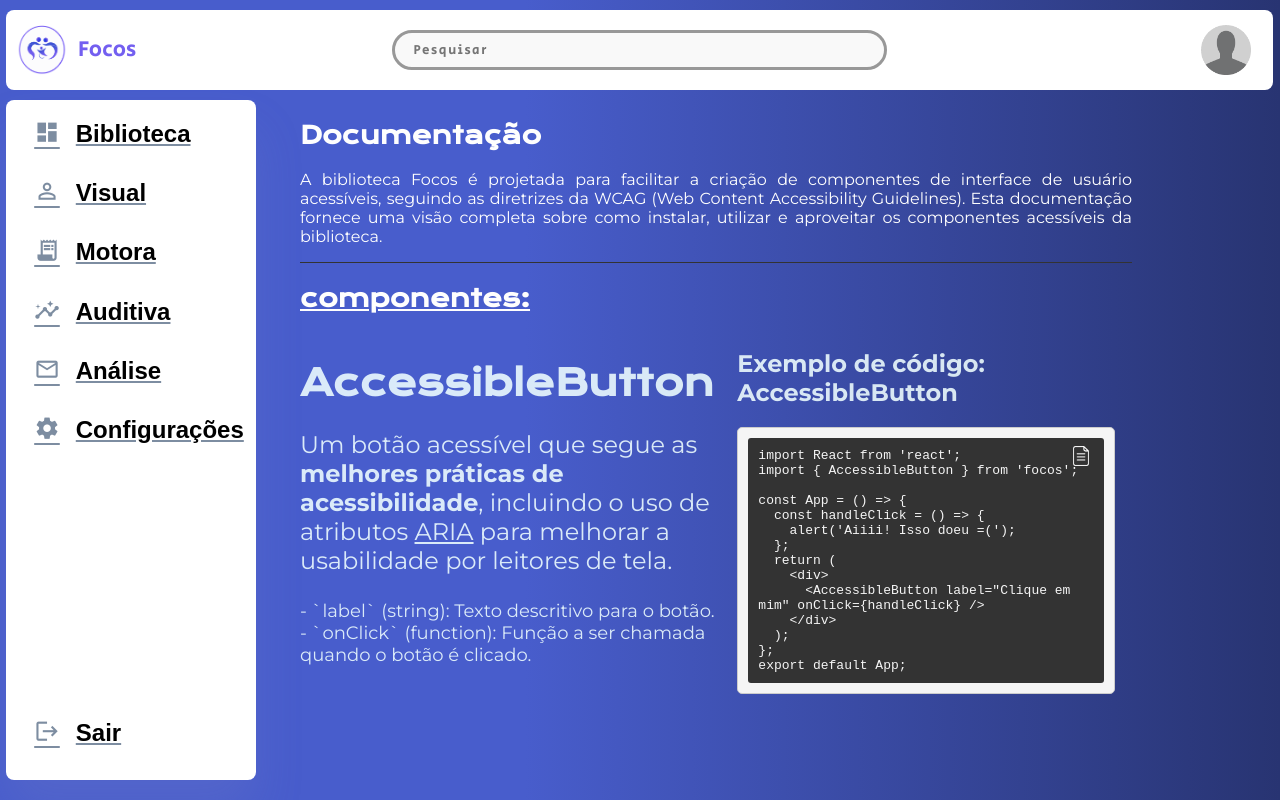
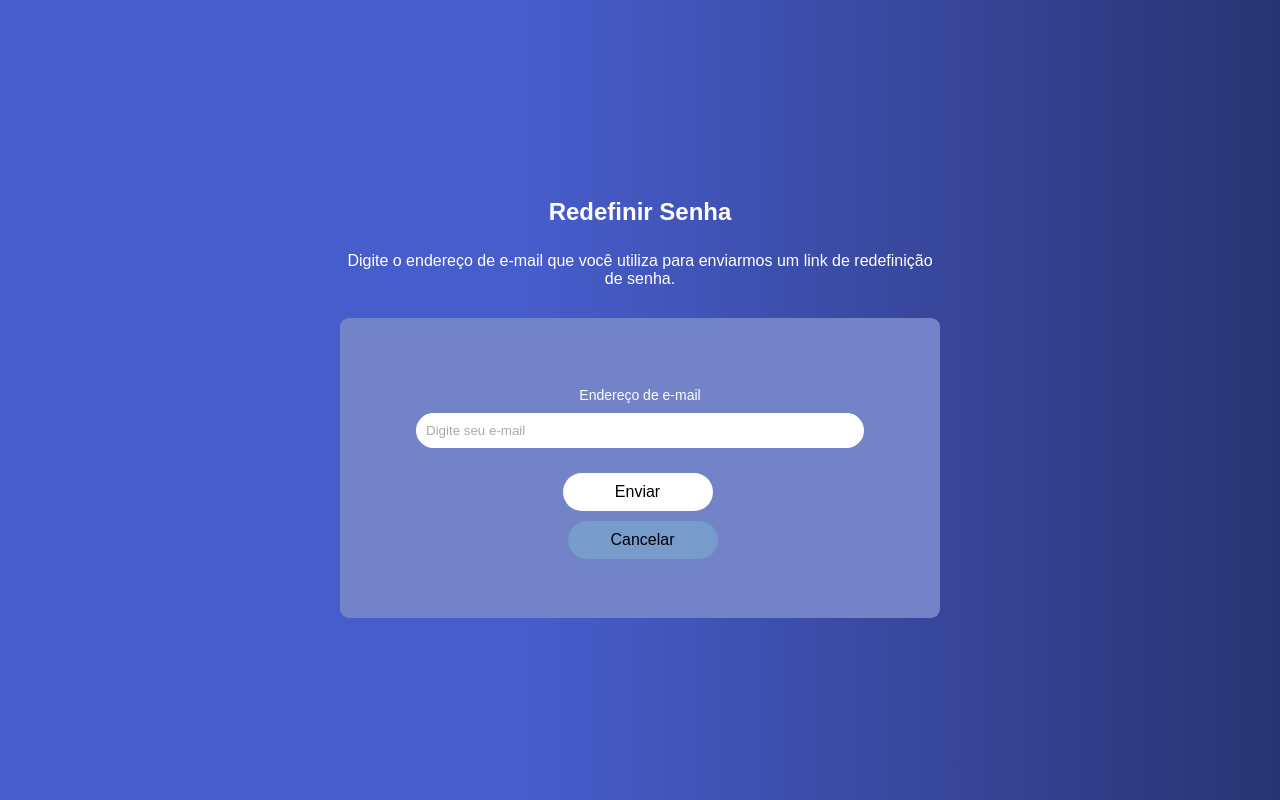
Before and after one commit to RafaelTome22/TCC-ETEC-JARAGUA, a React (Create React App) app in the folder projeto-react/: page / in a window 1280 px wide. Built offline with nearby package versions, Linux system fonts and the light colour scheme; no server answers.

Commit message:
Adição página de recuperação de senha

```diff
--- /dev/null
+++ b/projeto-react/src/PAGES/RecuperaSenha.js
@@ -0,0 +1,21 @@
+import React, { useRef } from 'react';
+import styles from '../styles/RecuperaSenha.module.css';
+
+
+function RecuperaSenha() {
+  return (
+    <div className={styles.container}>
+      <h1 className={styles.titulo}>Redefinir Senha</h1>
+      <p className={styles.subtitulo}>Digite o endereço de e-mail que você utiliza para enviarmos um link de redefinição de senha.</p>
+      <div className={styles.retangulo}>
+        <p className={styles.label}>Endereço de e-mail</p>
+        <input className={styles.pesquisa} type='text' placeholder="Digite seu e-mail"></input>
+        <button className={styles.envia}>Enviar</button>
+        <button className={styles.cancela}>Cancelar</button>
+      </div>
+    </div>
+  );
+}
+
+
+export default RecuperaSenha;
--- a/projeto-react/src/routes.js
+++ b/projeto-react/src/routes.js
@@ -11,18 +11,19 @@ import ColorPicker from './PAGES/RGB/rgb.js'
 import PrivateRoute from './PrivateRoute';
 import Vitrine from './PAGES/vitrine.js';
 import Biblioteca from './PAGES/biblioteca.js';
+import RecuperaSenha from './PAGES/RecuperaSenha.js';
 
 function RoutesApp() {
   return (
     <Routes>
-      <Route path="/" element={<Biblioteca/>} />
+      <Route path="/" element={<RecuperaSenha/>} />
       <Route path="/biblioteca" element={<Biblioteca/>} />
       <Route path="/login" element={<SignupPage />} />
       <Route path="/home" element={<PrivateRoute element={HomePage} />} />
       <Route path="/Visao" element={<Visao /> }  />
       <Route path="/Motora" element={<PrivateRoute element={Motora} />} />
       <Route path="/Auditiva" element={<PrivateRoute element={Auditiva} />} />
-      <Route path="/PasswordReset" element={<EsqSenha />} />
+      <Route path="/PasswordReset" element={<EsqSenha/>} />
       <Route path="/quiz" element={<PrivateRoute element={Quiz} />} />
       <Route path="/rgb" element={<PrivateRoute element={ColorPicker} />} />
     </Routes>
--- /dev/null
+++ b/projeto-react/src/styles/RecuperaSenha.module.css
@@ -0,0 +1,73 @@
+.container {
+    display: flex;
+    flex-direction: column;
+    align-items: center;
+    padding: 20px;
+  }
+
+  .titulo {
+    color: white;
+    font-size: 24px;
+    font-weight: bold;
+    margin-bottom: 10px;
+  }
+
+  .subtitulo {
+    color: white;
+    font-size: 16px;
+    text-align: center;
+    margin-bottom: 30px;
+    max-width: 600px;
+  }
+
+  .retangulo {
+    width: 600px;
+    height: 300px;
+    background-color: rgb(115, 131, 199);
+    border-radius: 9px;
+    position: relative;
+    display: flex;
+    flex-direction: column;
+    align-items: center;
+    justify-content: center;
+    padding: 20px;
+  }
+
+  .label {
+    font-size: 14px;
+    color: white;
+    margin-bottom: 10px;
+  }
+
+  .pesquisa {
+    width: 80%;
+    padding: 10px;
+    border-radius: 30px;
+    border: none;
+    margin-bottom: 20px;
+  }
+
+  .envia {
+    width: 150px;
+    background-color: white;
+    color: black;
+    border-radius: 30px;
+    margin-right: 10px;
+    padding: 10px;
+    border: none;
+  }
+
+  .cancela {
+    width: 150px;
+    background-color: rgb(119, 155, 202);
+    color: black;
+    border-radius: 30px;
+    margin-left: 10px;
+    padding: 10px;
+    border: none;
+  }
+
+
+  input::placeholder {
+    color: #aaa;
+  }
```
